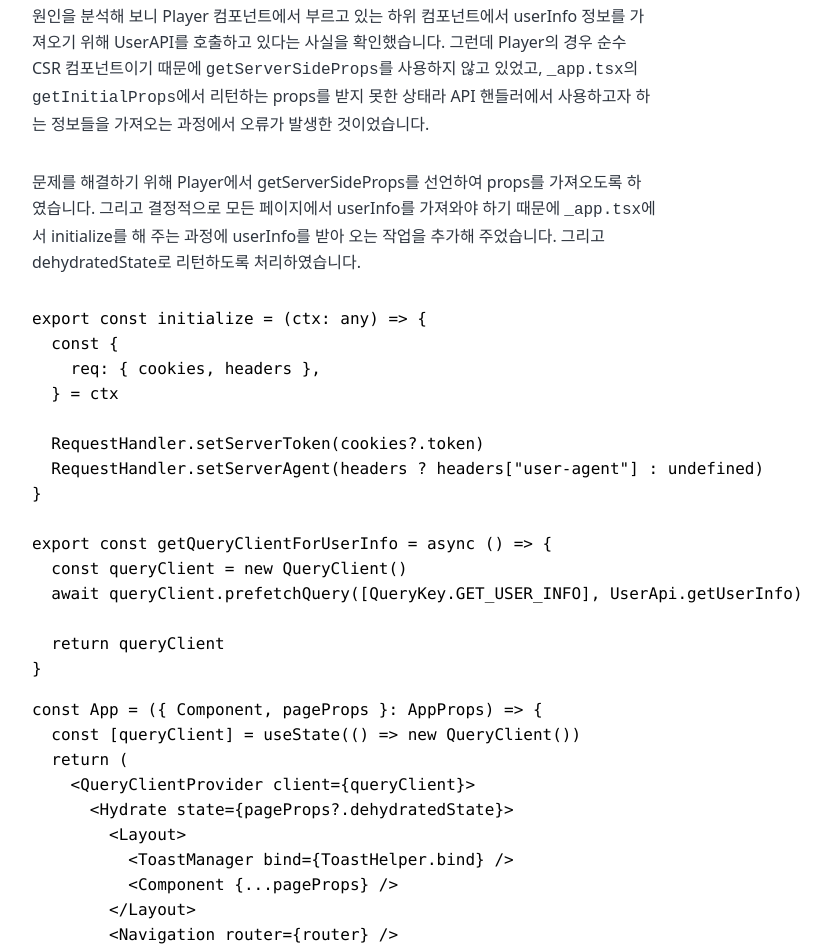
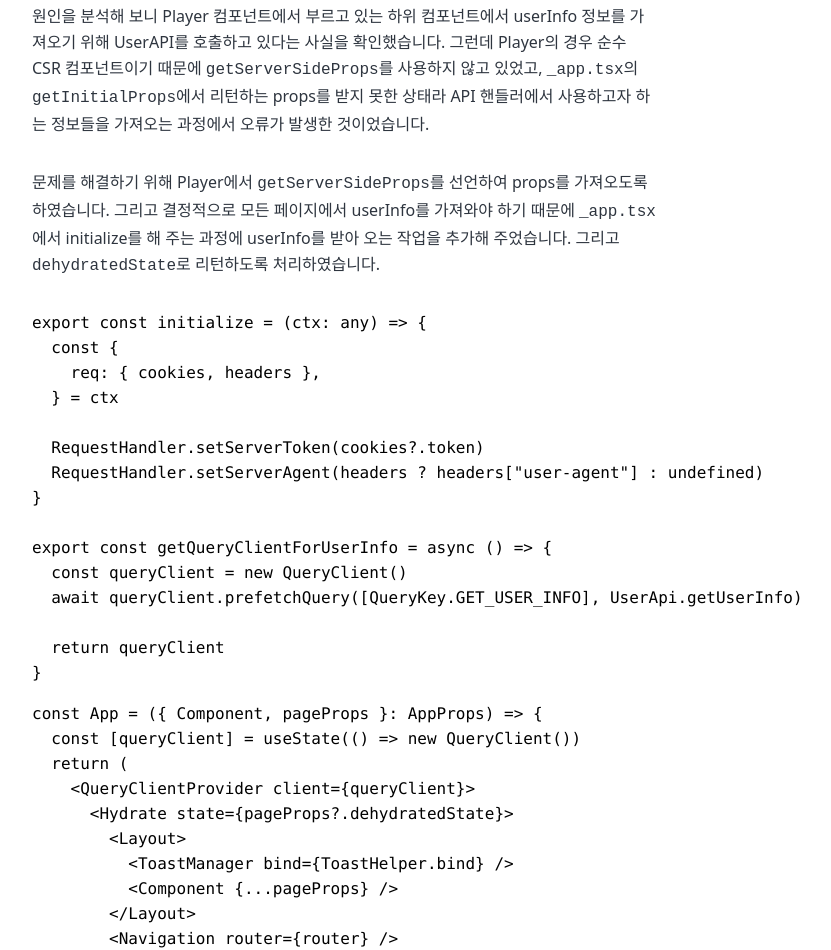
Before and after one commit to jayoon-kong/jayoon-kong.github.io, a Gatsby site: page /nextjs-4/ in a window 1280 px wide. Shown: the part 8268-9218 px from the top of the page, without its empty margins (296-1127 px from the left). Built offline with nearby package versions, Linux system fonts and the light colour scheme; Gatsby itself is replaced by a stand-in of ours; some packages are replaced by stand-ins of ours; code samples lack their colours; a web font is replaced by a local one.

Commit message:
일부 단어 코드 처리

````diff
--- a/content/blog/nextjs-4/index.md
+++ b/content/blog/nextjs-4/index.md
@@ -154,9 +154,9 @@ user.ts에서 initialize가 되기 전에 API 핸들러가 호출된다는 내
 원인을 분석해 보니 Player 컴포넌트에서 부르고 있는 하위 컴포넌트에서 userInfo 정보를 가져오기 위해 UserAPI를 호출하고 있다는 사실을 확인했습니다.
 그런데 Player의 경우 순수 CSR 컴포넌트이기 때문에 `getServerSideProps`를 사용하지 않고 있었고, `_app.tsx`의 `getInitialProps`에서 리턴하는 props를 받지 못한 상태라 API 핸들러에서 사용하고자 하는 정보들을 가져오는 과정에서 오류가 발생한 것이었습니다.
 
-문제를 해결하기 위해 Player에서 getServerSideProps를 선언하여 props를 가져오도록 하였습니다.
+문제를 해결하기 위해 Player에서 `getServerSideProps`를 선언하여 props를 가져오도록 하였습니다.
 그리고 결정적으로 모든 페이지에서 userInfo를 가져와야 하기 때문에 `_app.tsx`에서 initialize를 해 주는 과정에 userInfo를 받아 오는 작업을 추가해 주었습니다.
-그리고 dehydratedState로 리턴하도록 처리하였습니다.
+그리고 `dehydratedState`로 리턴하도록 처리하였습니다.
 
 ```javascript
 export const initialize = (ctx: any) => {
````
